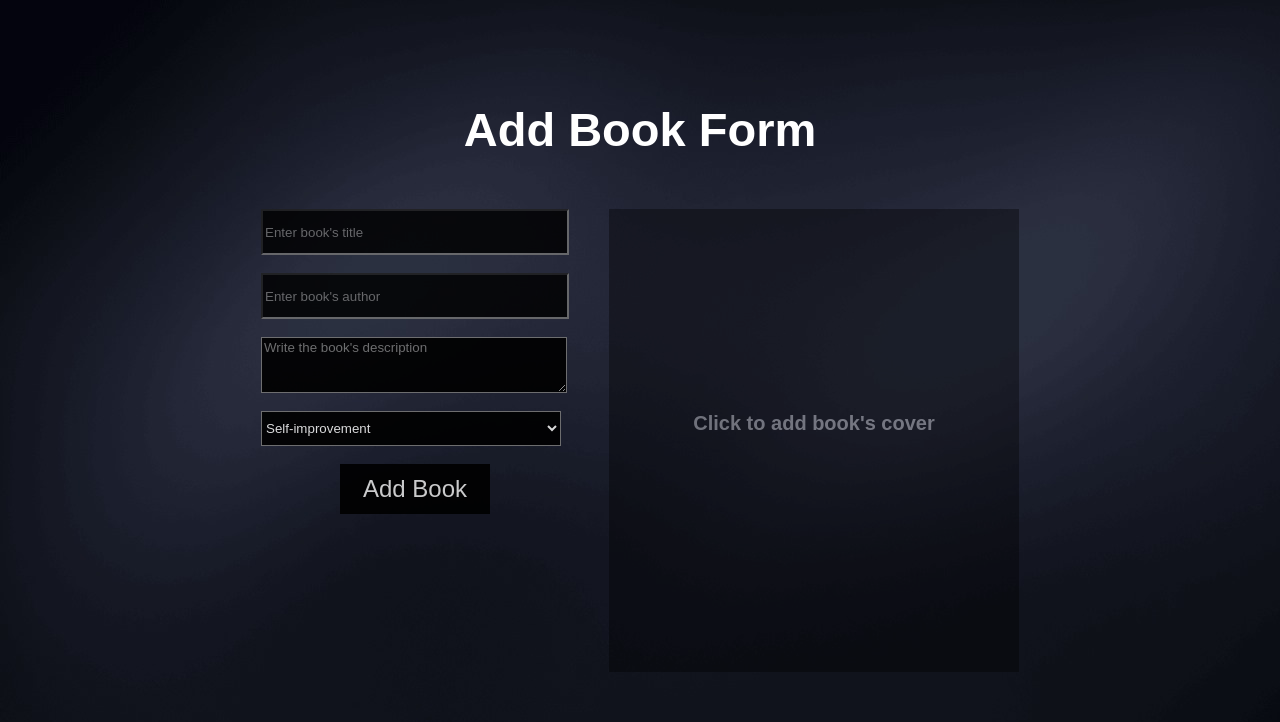
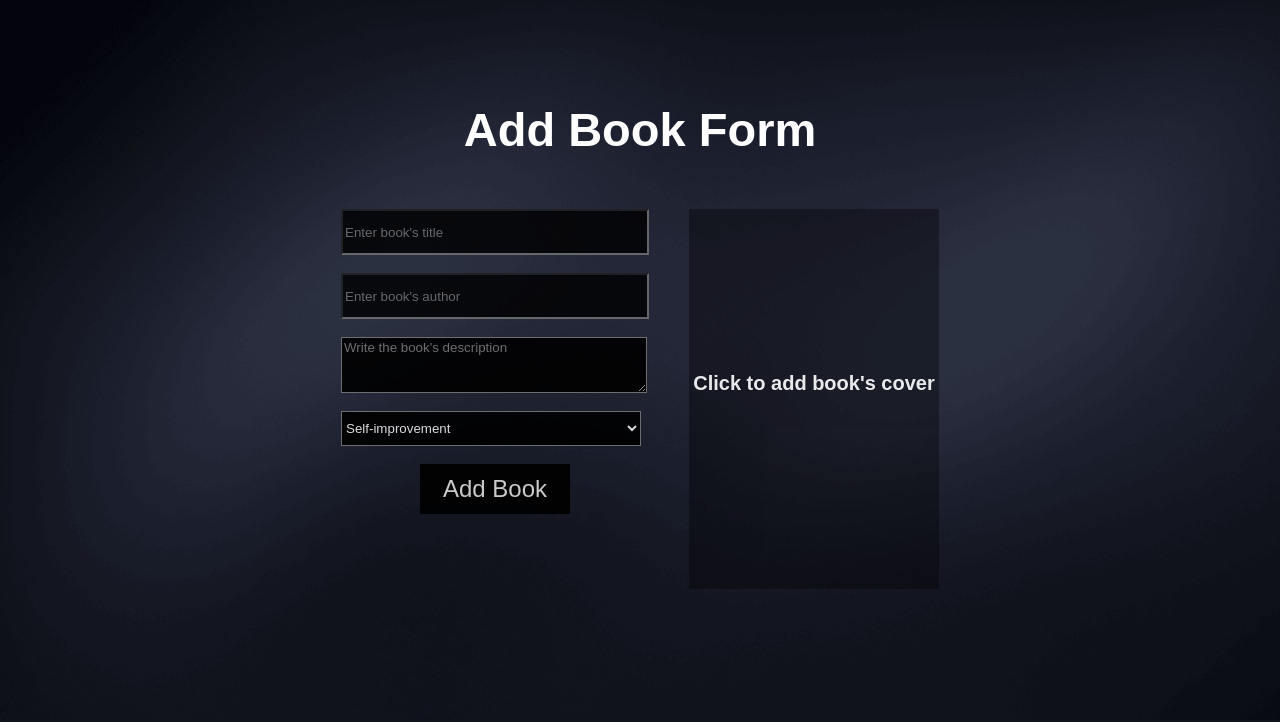
Before and after one commit to y0riii/online-library, a Django app: page /add-book/ in a window 1280 px wide. Shown: the part 80-802 px from the top of the page. After the commit the page ends 660 px from the top, so only its background shows below. Run offline with Django 5.2, Linux system fonts and the light colour scheme; a user stored in the database is signed in; some web fonts are replaced.

Commit message:
Update add-new-book.css

```diff
--- a/static/styles/add-new-book.css
+++ b/static/styles/add-new-book.css
@@ -128,17 +128,28 @@ input[type="file"] {
 
 .photo {
   display: flex;
-  background-color: black;
-  width: 410px;
-  height: 463px;
+  background-color: rgba(0, 0, 0, 0.4);
+  width: 250px;
+  height: 380px;
   cursor: pointer;
-  opacity: 0.4;
   justify-content: center;
+  position: relative;
 }
 .photo p {
   font-size: 20px;
   padding-top: 25%;
 }
+
+.photo .cover {
+  width:100%;
+  height:100%;
+  position: absolute;
+  top:0;
+  left:0;
+}
+.cover[src="."] {
+  display:none;
+}
 .inpfile {
   display:none;
 }
```
